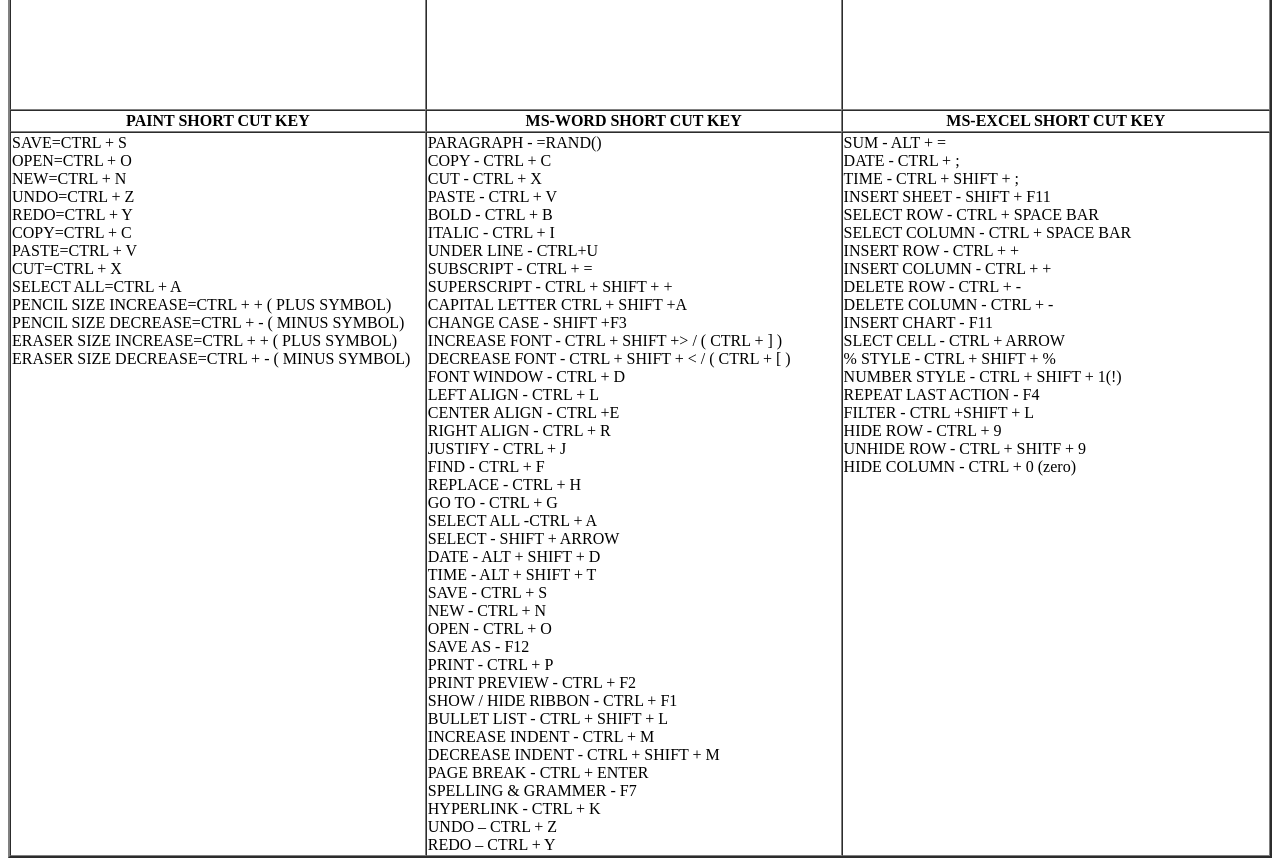
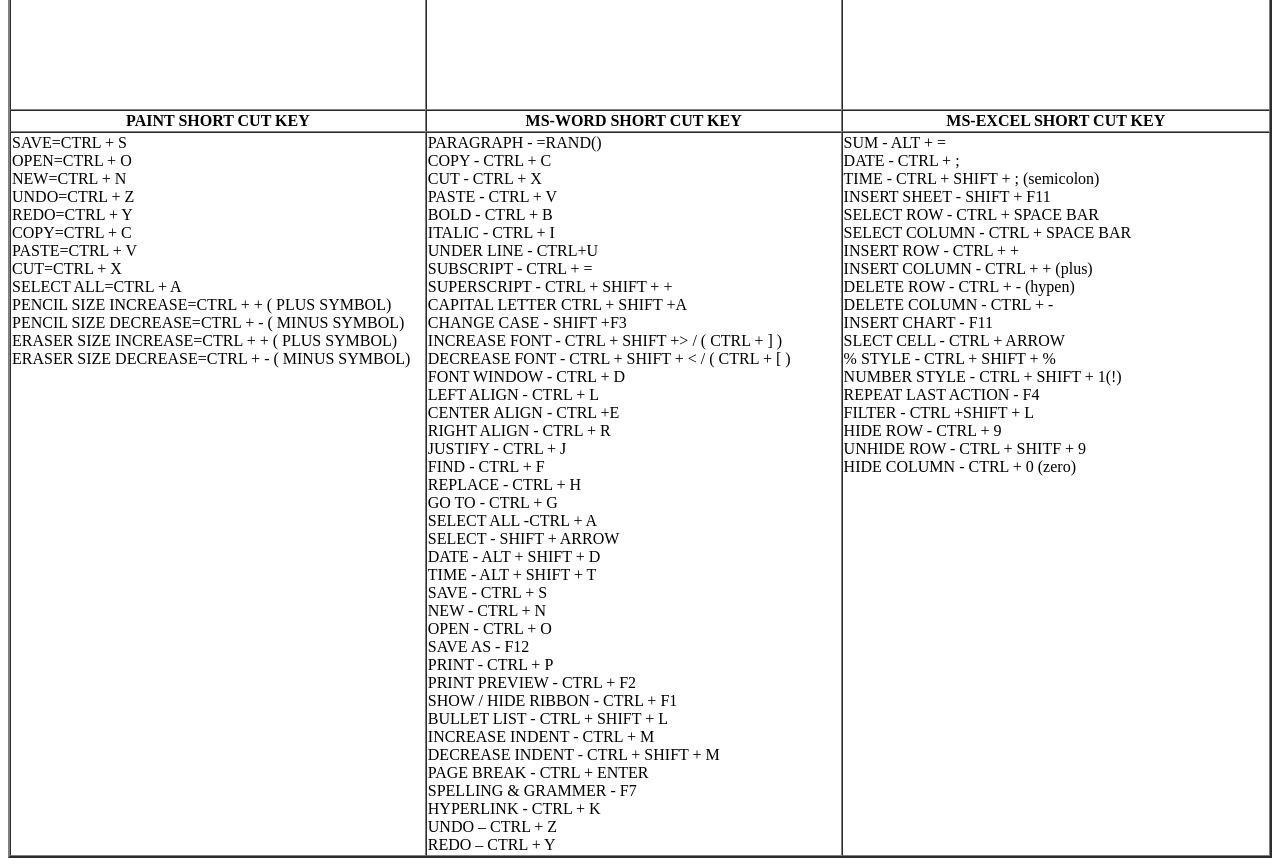
Before and after one commit to allwebs/computerpracticedata, a plain HTML site: page index.html in a window 1280 px wide. Shown: the part 380-1246 px from the top of the page. Drawn offline with Linux system fonts and the light colour scheme.

Commit message:
Update index.html

```diff
--- a/index.html
+++ b/index.html
@@ -86,13 +86,13 @@
 </td>
      <td height="400" width="34%" align="left" valign="top">SUM - ALT + =<br>
 DATE - CTRL + ;<br>
-TIME - CTRL + SHIFT + ;<br>
+TIME - CTRL + SHIFT + ; (semicolon)<br>
 INSERT SHEET - SHIFT + F11<br>
 SELECT ROW - CTRL + SPACE BAR<br>
 SELECT COLUMN - CTRL + SPACE BAR<br>
 INSERT ROW - CTRL + +<br>
-INSERT COLUMN - CTRL + +<br>
-DELETE ROW - CTRL + -<br>
+INSERT COLUMN - CTRL + + (plus)<br>
+DELETE ROW - CTRL + - (hypen)<br>
 DELETE COLUMN - CTRL + -<br>
 INSERT CHART - F11<br>
 SLECT CELL - CTRL + ARROW<br>
```
